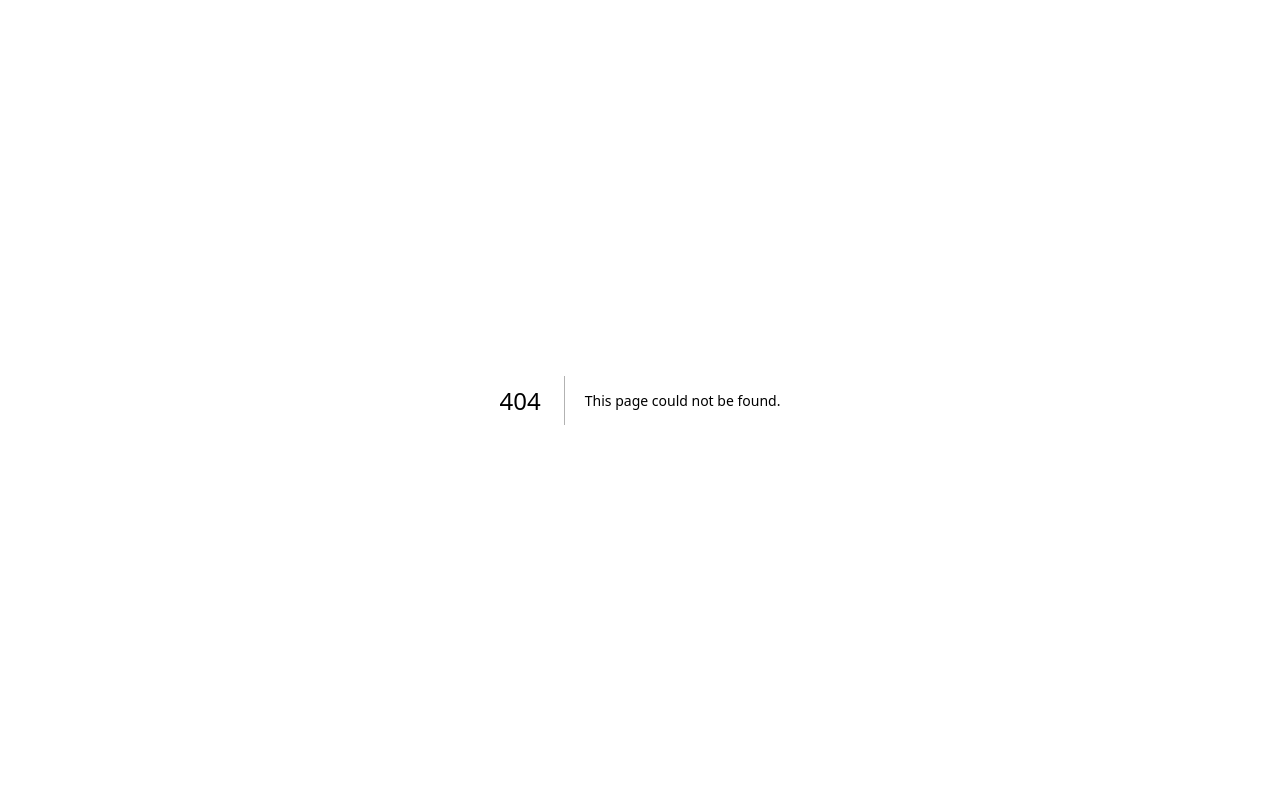
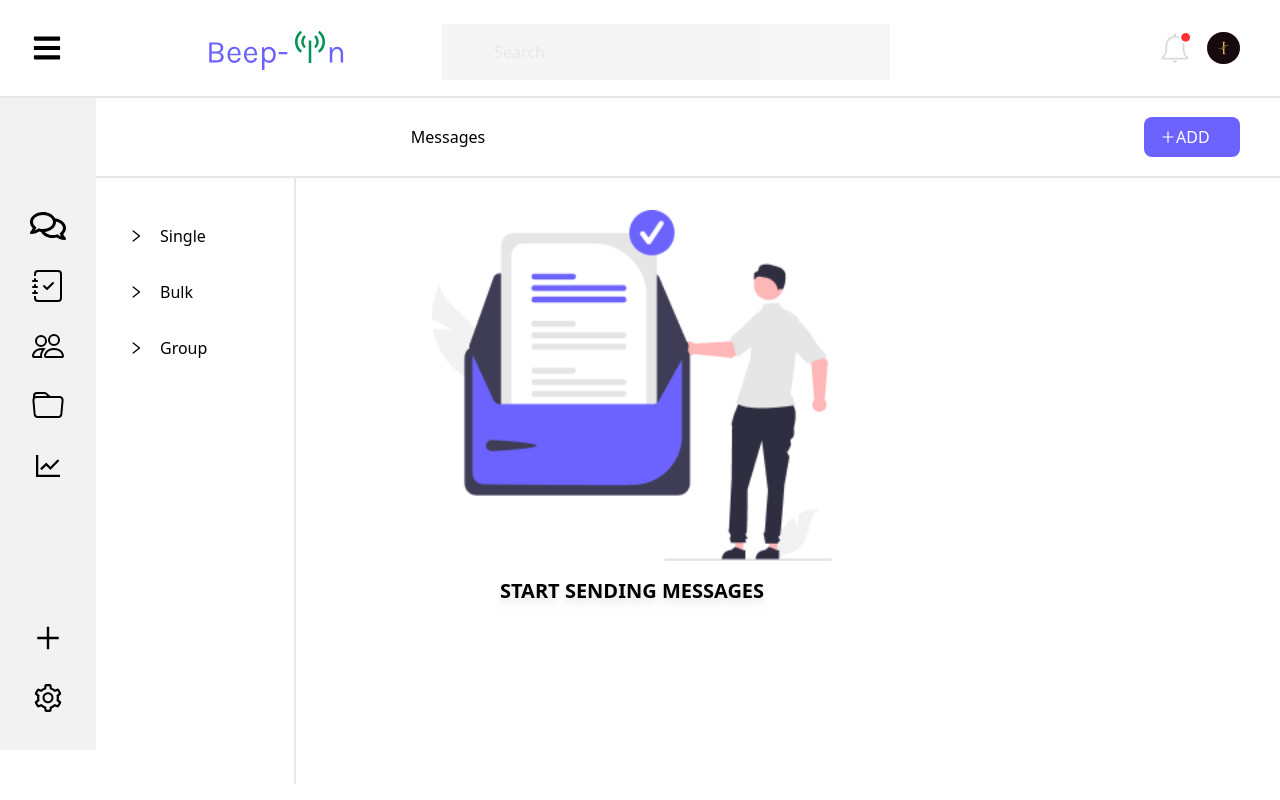
Before and after one commit to Beep-in/Beep_in, a Next.js app: page /dashboard/dashboard in a window 1280 px wide. Before the commit this address had no page. Built offline with nearby package versions, Linux system fonts and the light colour scheme.

Commit message:
added some image, changed icons and handle login form

```diff
--- a/components/dashboard/addMessage.tsx
+++ b/components/dashboard/addMessage.tsx
@@ -4,7 +4,7 @@ function AddMessage() {
   return (
     <div>
       <div className=" flex w-[120em] float-right h-20 border-b-2 justify-center items-center ">
-        <h1>Messages</h1>
+        <h1 className="pl-64">Messages</h1>
         <button className="flex bg-[#6C63FF]  text-white rounded-lg h-10 w-24 items-center text-center pl-4 absolute right-10">
           <AiOutlinePlus className="" />
           ADD
--- a/components/dashboard/sidebar.tsx
+++ b/components/dashboard/sidebar.tsx
@@ -1,11 +1,13 @@
 // import { useReducer, useState } from "react";
+import Image from "next/image";
 import {
   FaRegComments,
   FaRegAddressBook,
   FaBook,
   FaRegPaperPlane,
 } from "react-icons/fa";
-import { GraphUp } from "react-bootstrap-icons";
+import { GraphUp,Folder,People,JournalCheck } from "react-bootstrap-icons";
+
 import {
   AiOutlineSetting,
   AiOutlinePlus,
@@ -21,13 +23,12 @@ const initialEvent = {
   teams: false,
   topup: false,
   chart:false,
-
-
 };
 const initialReciever = {
   single:false,
   bulk:false,
-  group:false
+  group:false,
+  messageIcon:true
 }
 type ACTIONTYPE =
     | { type: "message" }
@@ -38,14 +39,17 @@ type ACTIONTYPE =
     | { type: "single"}
     | { type: "bulk" }
     | { type: "group"}
+    | {type: "messageIcon"}
 
    const recieverType = (reciever: typeof initialReciever, action:ACTIONTYPE) =>{
     reciever = {
       single:false,
       bulk:false,
-      group:false
+      group:false,
+      messageIcon:false
     }
     switch(action.type){
+
       case "single":
         return {
           ...reciever,
@@ -138,10 +142,11 @@ export default function Sidebar() {
           <div className="absolute left-32 top-56 list-none flex gap-8 flex-col">
             <button onClick = {() => display({type:"single"})} className="flex  hover:text-[#6C63FF] hover:border-r-8 hover:border-solid hover:border-[#6C63FF] rounded-r-lg w-full pr-20">
               <AiOutlineRight className="mt-1" />
-              <li className="pl-4">
+              <li className="pl-4 ">
 
                 Single
               </li>
+              {/* <AiOutlinePlus className=""/> */}
             </button>
             <button onClick = {() => display({type:"bulk"})} className="flex hover:text-[#6C63FF] hover:border-r-8 hover:border-solid hover:border-[#6C63FF] rounded-r-lg w-full pr-20">
               <AiOutlineRight className="mt-1" />
@@ -158,9 +163,9 @@ export default function Sidebar() {
           </div>
          )}
 
-        <FaRegAddressBook onClick={() => dispatch({type:"book"})} className="w-full h-8  hover:text-[#6C63FF] hover:border-r-8 hover:border-solid hover:border-[#6C63FF] rounded-r-lg text-sm font-light" />
-        <AiOutlineUsergroupAdd   onClick={() => dispatch({type:"teams"})} className="w-full h-8  hover:text-[#6C63FF] hover:border-r-8 hover:border-solid hover:border-[#6C63FF] rounded-r-lg text-sm font-light" />
-        <FaBook
+        <JournalCheck onClick={() => dispatch({type:"book"})} className="w-full h-8  hover:text-[#6C63FF] hover:border-r-8 hover:border-solid hover:border-[#6C63FF] rounded-r-lg text-sm font-light" />
+        <People   onClick={() => dispatch({type:"teams"})} className="w-full h-8  hover:text-[#6C63FF] hover:border-r-8 hover:border-solid hover:border-[#6C63FF] rounded-r-lg text-sm font-light" />
+        <Folder
          onClick={() => dispatch({type:"topup"})}
           className="w-full h-8  hover:text-[#6C63FF] hover:border-r-8 hover:border-solid hover:border-[#6C63FF] rounded-r-lg text-sm font-light"
         />
@@ -343,6 +348,20 @@ export default function Sidebar() {
 
         </div>
     )}
+
+    {recieve.messageIcon && (
+      <div className="h-96 mt-28 absolute right-[35%]">
+        <Image
+         width={400}
+         height={400}
+         alt="signup image"
+         src={"/images/messages.png"}
+
+        />
+        <h1 className="text-xl font-bold text-center pt-4 drop-shadow-lg shadow-black">START SENDING MESSAGES</h1>
+      </div>
+
+    )}
     </div>
   );
 }
--- a/components/forms/signin.tsx
+++ b/components/forms/signin.tsx
@@ -1,6 +1,22 @@
 import Image from "next/image";
 import Link from "next/link";
+import {useForm} from'react-hook-form'
+import {useState} from 'react'
+
+interface LoginInput{
+  email:string,
+  password:string
+}
 export default function Signin() {
+  const [fields,setFields] = useState<string>();
+  const {
+    register,
+    handleSubmit
+  } = useForm<LoginInput>();
+const onSubmit = (values:LoginInput) =>{
+  setFields(JSON.stringify(values));
+  console.log(values);
+}
   return (
     <div>
       <div className="flex">
@@ -34,13 +50,15 @@ export default function Signin() {
           <h1 className="text-center font-karia font-bold text-2xl">
             Welcome back
           </h1>
-          <form action="" className="block mt-16  ml-[25%]">
+          <form action="" onSubmit={handleSubmit(onSubmit)} className="block mt-16  ml-[25%]">
             <input
+            {...register("email")}
               type="email"
               placeholder="Email"
               className=" block border-solid border border-[#6C63FF] border-opacity-10 h-14  w-5/6 rounded-lg pl-8 "
             />
             <input
+            {...register("password")}
               type="password"
               placeholder="Password"
               className="block border-solid border border-[#6C63FF] border-opacity-10 h-14  w-5/6  rounded-lg pl-8 mt-4"
@@ -57,7 +75,7 @@ export default function Signin() {
                 Forgot password?
               </a>
             </div>
-            <button className="rounded-lg bg-[#6C63FF] block text-white w-52 h-12 ml-auto mr-auto mt-6 font-semibold">
+            <button type="submit" className="rounded-lg bg-[#6C63FF] block text-white w-52 h-12 ml-auto mr-auto mt-6 font-semibold">
               Log in
             </button>
             <div className="flex mt-4 justify-center">
@@ -71,7 +89,7 @@ export default function Signin() {
             </button>
             <p className="font-karia pt-8 text-center">
               Don't have an account?
-              <Link href="/dashboard/navbar" className="text-[#6C63FF] pl-1">
+              <Link href="/dashboard/dashboard" className="text-[#6C63FF] pl-1">
                 Sign up
               </Link>
             </p>
```
Also changed, not shown: components/forms/signup.tsx (+8 -1 lines), pages/dashboard/dashboard.tsx (renamed from pages/dashboard/navbar.tsx), public/images/messages.png (added).
